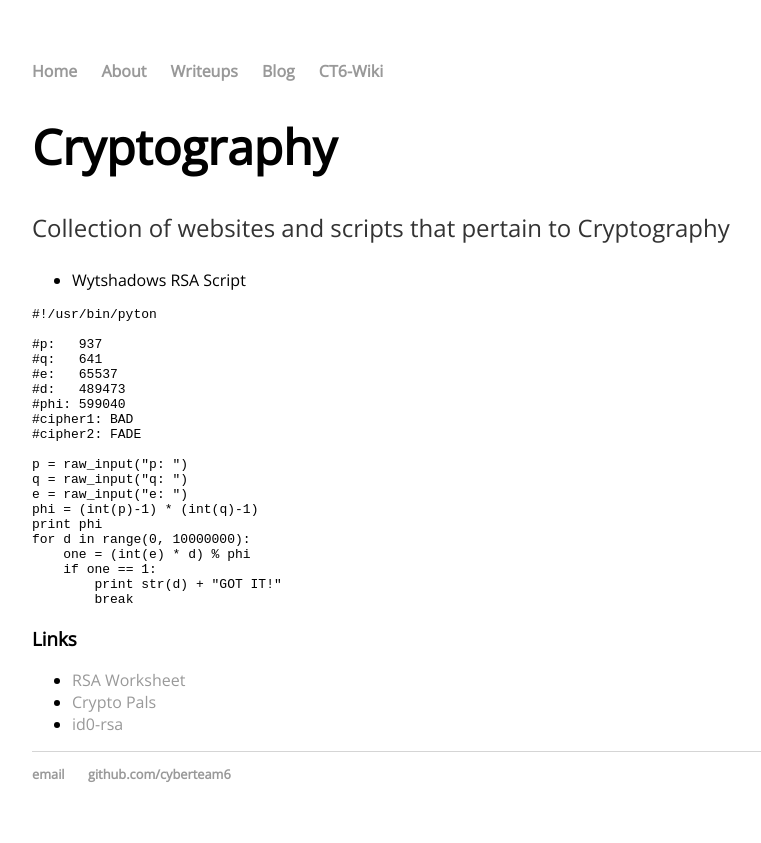
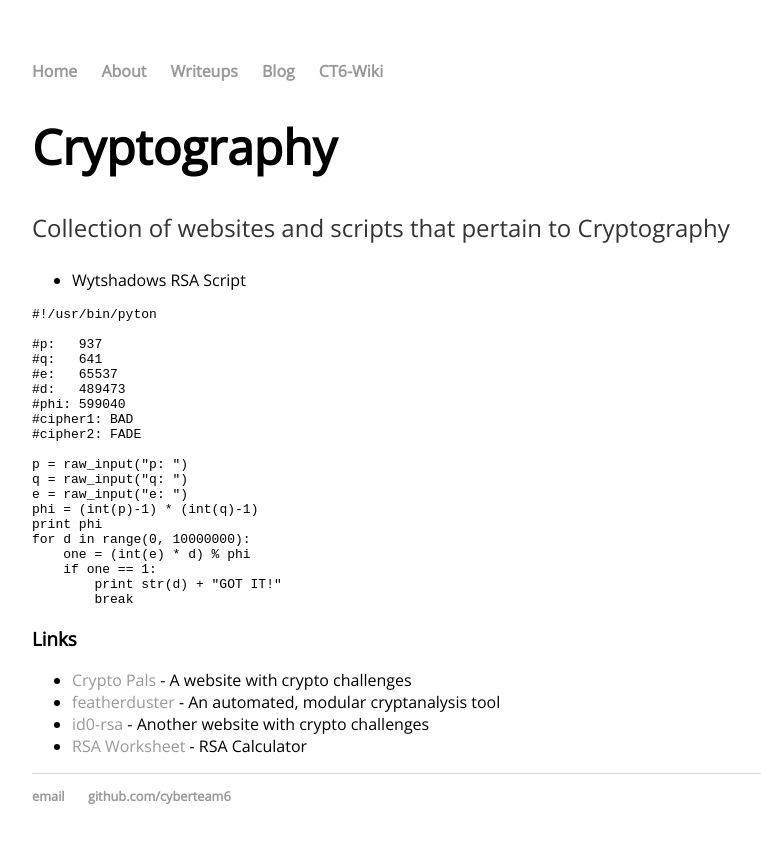
Before and after one commit to CyberTeam6/cyberteam6.gethub.io, a Jekyll site: the page built from ct6-wiki/en/crypto/crypto.md, in a window 1280 px wide. Shown: the top 843 px of the page, without its empty margins (160-921 px from the left). Built offline with Jekyll 4.4.1, drawn with Linux system fonts in a browser that asks for light colours; our own code applies the rules of GitHub Pages for plain Markdown files.

Commit message:
Update crypto.md
added featherduster, gave descriptions to links and sorted the links

````diff
--- a/ct6-wiki/en/crypto/crypto.md
+++ b/ct6-wiki/en/crypto/crypto.md
@@ -27,6 +27,7 @@ for d in range(0, 10000000):
 ```
 
 ### Links
-  * [RSA Worksheet](https://www.cs.drexel.edu/~jpopyack/IntroCS/HW/RSAWorksheet.html)
-  * [Crypto Pals](http://cryptopals.com/)
-  * [id0-rsa](https://id0-rsa.pub/)
+  * [Crypto Pals](http://cryptopals.com/) - A website with crypto challenges
+  * [featherduster](https://github.com/nccgroup/featherduster) - An automated, modular cryptanalysis tool
+  * [id0-rsa](https://id0-rsa.pub/) - Another website with crypto challenges
+  * [RSA Worksheet](https://www.cs.drexel.edu/~jpopyack/IntroCS/HW/RSAWorksheet.html) - RSA Calculator
````
